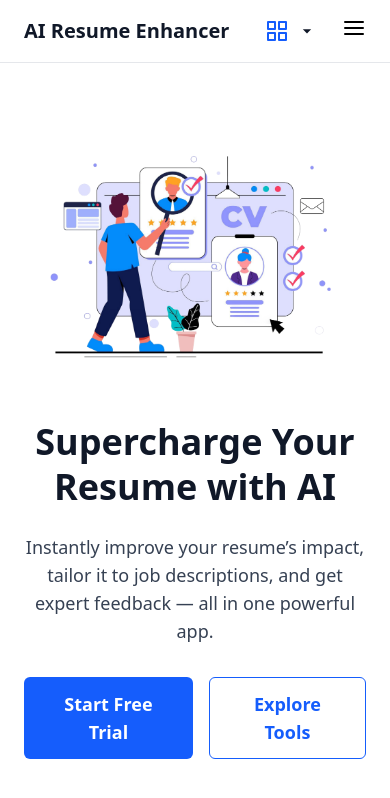
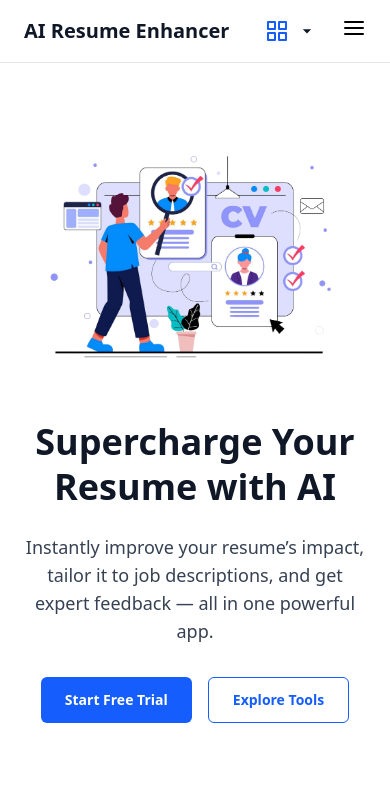
Before and after one commit to Codeprince001/ai-resume-builder, a Next.js app: page / in a window 390 px wide. Shown: the top 798 px of the page. Built offline with nearby package versions, Linux system fonts and the light colour scheme.

Commit message:
fix: button font-size

```diff
--- a/components/Hero.tsx
+++ b/components/Hero.tsx
@@ -45,13 +45,13 @@ export default function Hero() {
         >
           <button
             onClick={() => router.push('/signup')}
-            className="bg-blue-600 text-white px-6 py-3 rounded-md text-lg font-semibold hover:bg-blue-700 transition"
+            className="bg-blue-600 text-white px-6 py-3 rounded-md md:text-lg text-sm  font-semibold hover:bg-blue-700 transition"
           >
             Start Free Trial
           </button>
           <button
             onClick={() => router.push('/dashboard')}
-            className="border border-blue-600 text-blue-600 px-6 py-3 rounded-md text-lg font-semibold hover:bg-blue-100 transition"
+            className="border border-blue-600 text-blue-600 px-6 py-3 rounded-md md:text-lg text-sm font-semibold hover:bg-blue-100 transition"
           >
             Explore Tools
           </button>
```
